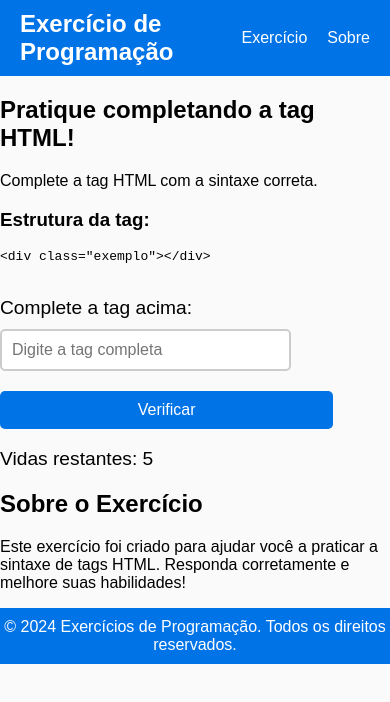
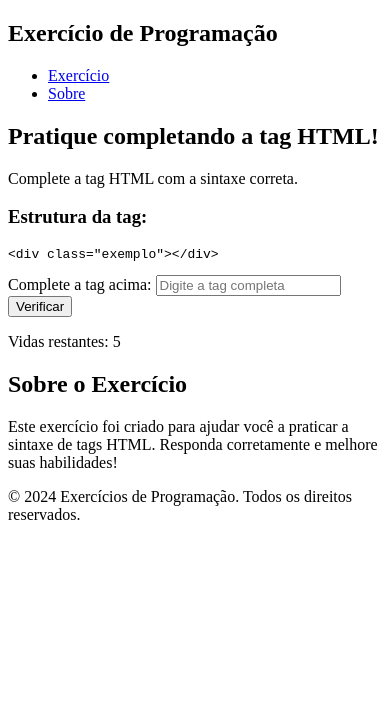
Before and after one commit to derick-sales/Alura-Html5Css3, a plain HTML site: page Index.html in a window 390 px wide. Drawn offline with Linux system fonts and the light colour scheme.

Commit message:
Update Estilo.css

```diff
--- a/Estilo.css
+++ b/Estilo.css
@@ -1,166 +1,2 @@
-body {
-    font-family: Arial, sans-serif;
-    margin: 0;
-    padding: 0;
-    background-color: #fafafa; /* Cor de fundo suave */
-}
 
-/* Header fixo */
-header {
-    background-color: #0073e6;
-    color: white;
-    padding: 10px 20px;
-    position: sticky;
-    top: 0;
-    z-index: 1000;
-}
-
-header nav {
-    display: flex;
-    justify-content: space-between;
-    align-items: center;
-}
-
-header ul {
-    list-style: none;
-    display: flex;
-    margin: 0;
-    padding: 0;
-}
-
-header ul li {
-    margin-left: 20px;
-}
-
-header ul li a {
-    color: white;
-    text-decoration: none;
-}
-
-header h1 {
-    font-size: 2em;
-    margin: 0;
-}
-
-/* Estilo do Exercício */
-.exercicio {
-    text-align: center;
-    padding: 30px;
-    max-width: 900px;
-    margin: 0 auto;
-}
-
-.exercicio h2 {
-    font-size: 2em;
-    margin-bottom: 20px;
-}
-
-.exercicio .estrutura pre {
-    background-color: #f0f0f0;
-    padding: 10px;
-    border-radius: 5px;
-    font-size: 1em;
-    margin-bottom: 20px;
-    white-space: pre-wrap;
-    word-wrap: break-word;
-}
-
-/* Estilo do formulário */
-form {
-    margin-top: 20px;
-    display: inline-block;
-    text-align: left;
-}
-
-form label {
-    display: block;
-    font-size: 1.2em;
-    margin-bottom: 10px;
-}
-
-form input[type="text"] {
-    padding: 10px;
-    font-size: 1em;
-    width: 60%;
-    margin-bottom: 10px;
-    border: 2px solid #ccc;
-    border-radius: 5px;
-    background-color: white;
-}
-
-form input[type="text"]:focus {
-    border-color: #0073e6;
-    outline: none;
-}
-
-/* Botão de enviar */
-form button {
-    padding: 10px 20px;
-    font-size: 1em;
-    background-color: #0073e6;
-    color: white;
-    border: none;
-    border-radius: 5px;
-    cursor: pointer;
-    margin-top: 10px;
-}
-
-form button:hover {
-    background-color: #005bb5;
-}
-
-/* Feedback e Good Game */
-#feedback {
-    font-weight: bold;
-    font-size: 1.2em;
-    margin-top: 20px;
-    color: #d9534f; /* Vermelho para erro */
-}
-
-#good-game {
-    color: green;
-    font-size: 1.5em;
-    font-weight: bold;
-    margin-top: 20px;
-}
-
-/* Exibição das vidas */
-#vidas p {
-    font-size: 1.2em;
-}
-
-/* Estilos de rodapé */
-footer {
-    text-align: center;
-    padding: 10px 0;
-    background-color: #0073e6;
-    color: white;
-    font-size: 1em;
-}
-
-footer p {
-    margin: 0;
-}
-
-/* Responsividade para dispositivos móveis */
-@media (max-width: 768px) {
-    header h1 {
-        font-size: 1.5em;
-    }
-
-    .exercicio h2 {
-        font-size: 1.5em;
-    }
-
-    .exercicio .estrutura pre {
-        font-size: 0.9em;
-    }
-
-    form input[type="text"] {
-        width: 80%;
-    }
-
-    form button {
-        width: 100%;
-    }
-}
+a
```
